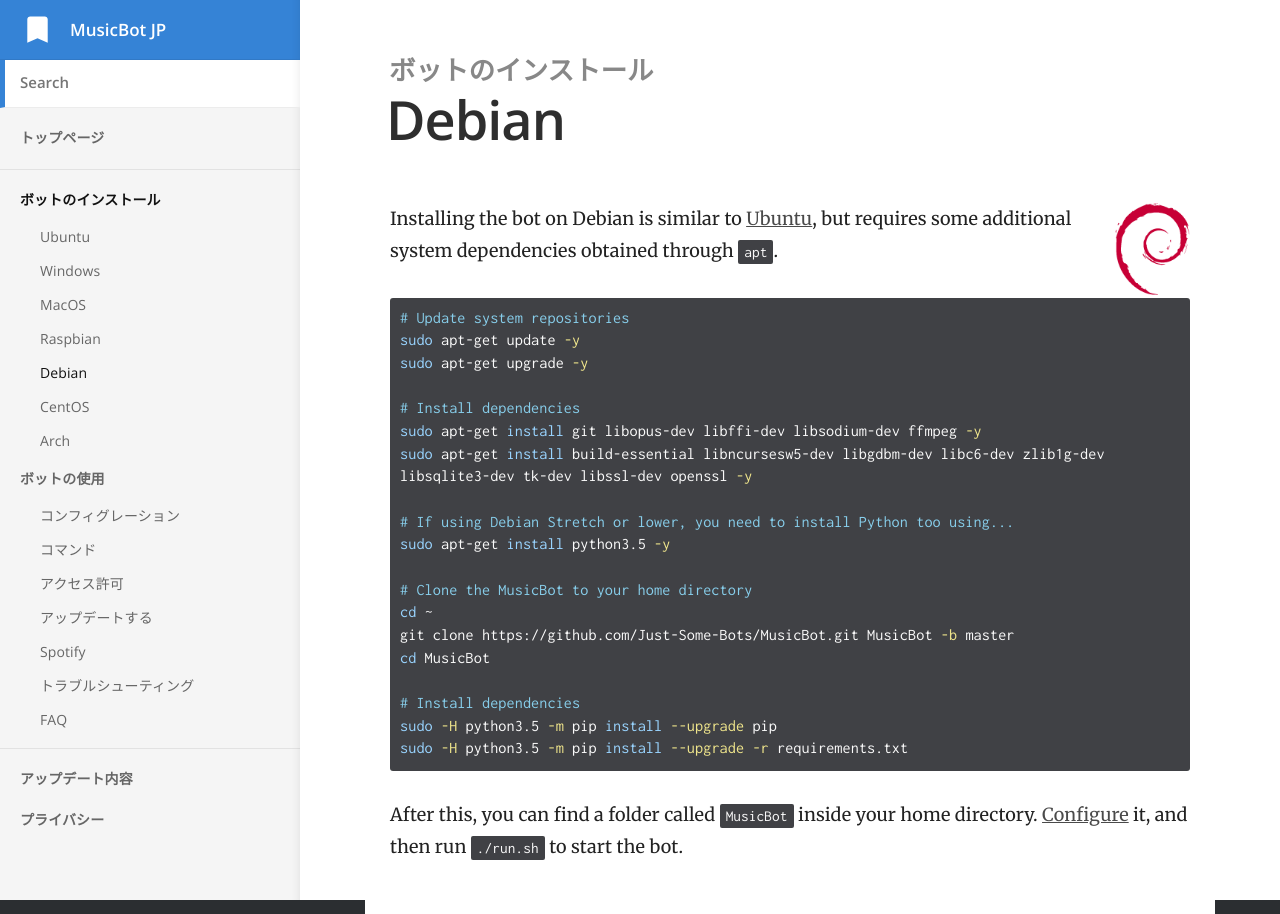
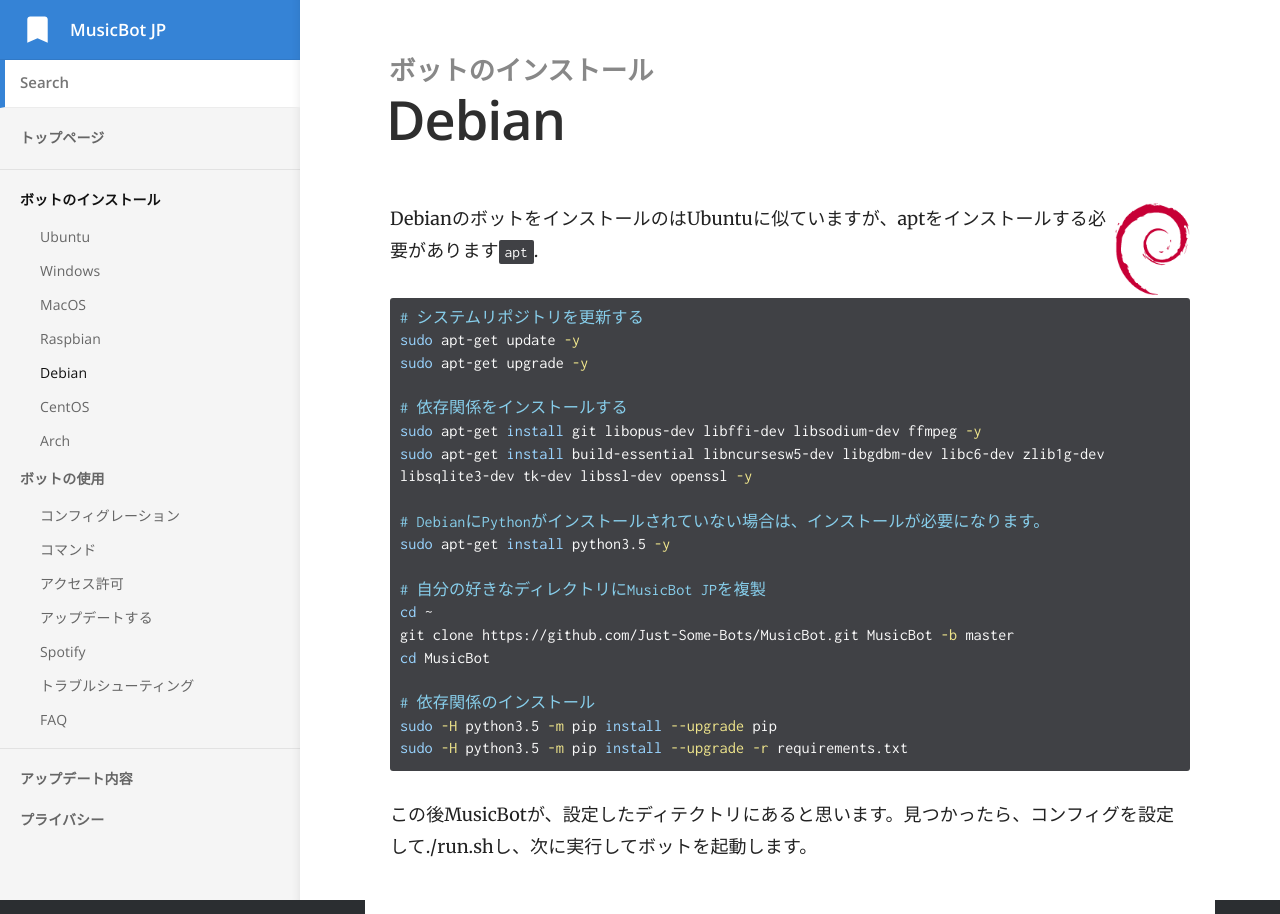
Before and after one commit to ritokun/MusicBot-1, a Jekyll site: the page built from _docs/installing/debian.md, in a window 1280 px wide. Built offline with Jekyll 4.4.1, drawn with Linux system fonts in a browser that asks for light colours.

Commit message:
Update debian.md

```diff
--- a/_docs/installing/debian.md
+++ b/_docs/installing/debian.md
@@ -6,28 +6,28 @@
 
 <img class="doc-img" src="{{ site.baseurl }}/images/debian.png" alt="debian" style="width: 75px; float: right;"/>
 
-Installing the bot on Debian is similar to [Ubuntu](/installing/ubuntu), but requires some additional system dependencies obtained through `apt`.
+DebianのボットをインストールのはUbuntuに似ていますが、aptをインストールする必要があります`apt`.
 
 ~~~ bash
-# Update system repositories
+# システムリポジトリを更新する
 sudo apt-get update -y
 sudo apt-get upgrade -y
 
-# Install dependencies
+# 依存関係をインストールする
 sudo apt-get install git libopus-dev libffi-dev libsodium-dev ffmpeg -y
 sudo apt-get install build-essential libncursesw5-dev libgdbm-dev libc6-dev zlib1g-dev libsqlite3-dev tk-dev libssl-dev openssl -y
 
-# If using Debian Stretch or lower, you need to install Python too using...
+# DebianにPythonがインストールされていない場合は、インストールが必要になります。
 sudo apt-get install python3.5 -y
 
-# Clone the MusicBot to your home directory
+# 自分の好きなディレクトリにMusicBot JPを複製
 cd ~
 git clone https://github.com/Just-Some-Bots/MusicBot.git MusicBot -b master
 cd MusicBot
 
-# Install dependencies
+# 依存関係のインストール
 sudo -H python3.5 -m pip install --upgrade pip
 sudo -H python3.5 -m pip install --upgrade -r requirements.txt
 ~~~
 
-After this, you can find a folder called `MusicBot` inside your home directory. [Configure]({{ site.baseurl }}/using/configuration) it, and then run `./run.sh` to start the bot.
+この後MusicBotが、設定したディテクトリにあると思います。見つかったら、コンフィグを設定して./run.shし、次に実行してボットを起動します。
```
